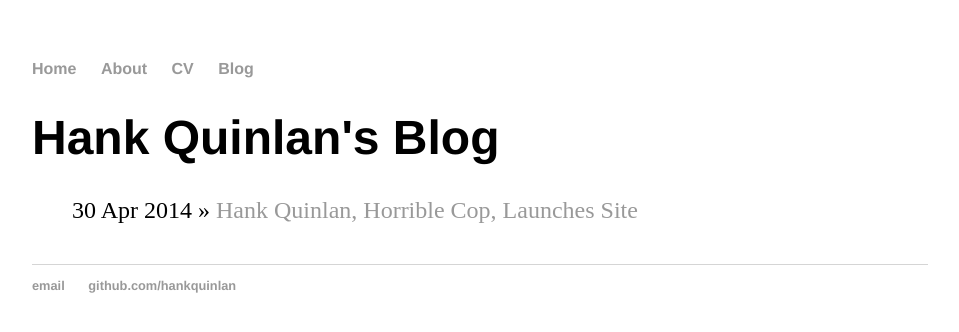
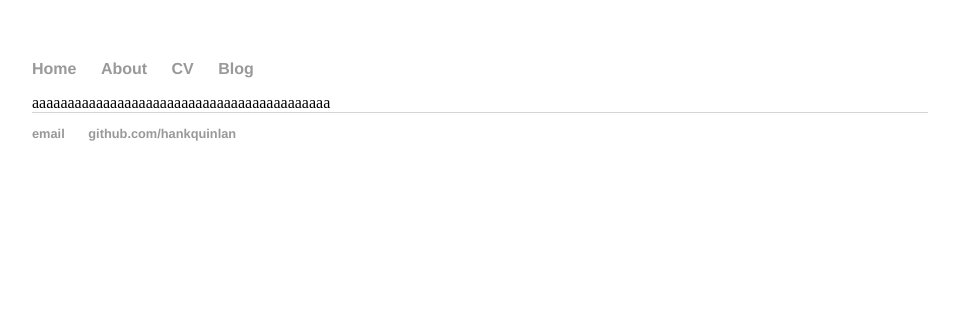
Before and after one commit to tmulser/Test2, a Jekyll site: the page built from blog/index.html, in a window 1280 px wide. Shown: the top 332 px of the page, without its empty margins (160-1119 px from the left). Built offline with Jekyll 4.4.1, drawn with Linux system fonts in a browser that asks for light colours.

Commit message:
Update index.html

```diff
--- a/blog/index.html
+++ b/blog/index.html
@@ -2,10 +2,4 @@
 layout: default
 title: Hank Quinlan's Blog
 ---
-	<h1>{{ page.title }}</h1>
-	<ul class="posts">
-
-	  {% for post in site.posts %}
-	    <li><span>{{ post.date | date_to_string }}</span> » <a href="{{ post.url }}" title="{{ post.title }}">{{ post.title }}</a></li>
-	  {% endfor %}
-	</ul>
+	aaaaaaaaaaaaaaaaaaaaaaaaaaaaaaaaaaaaaaaaaa
```
